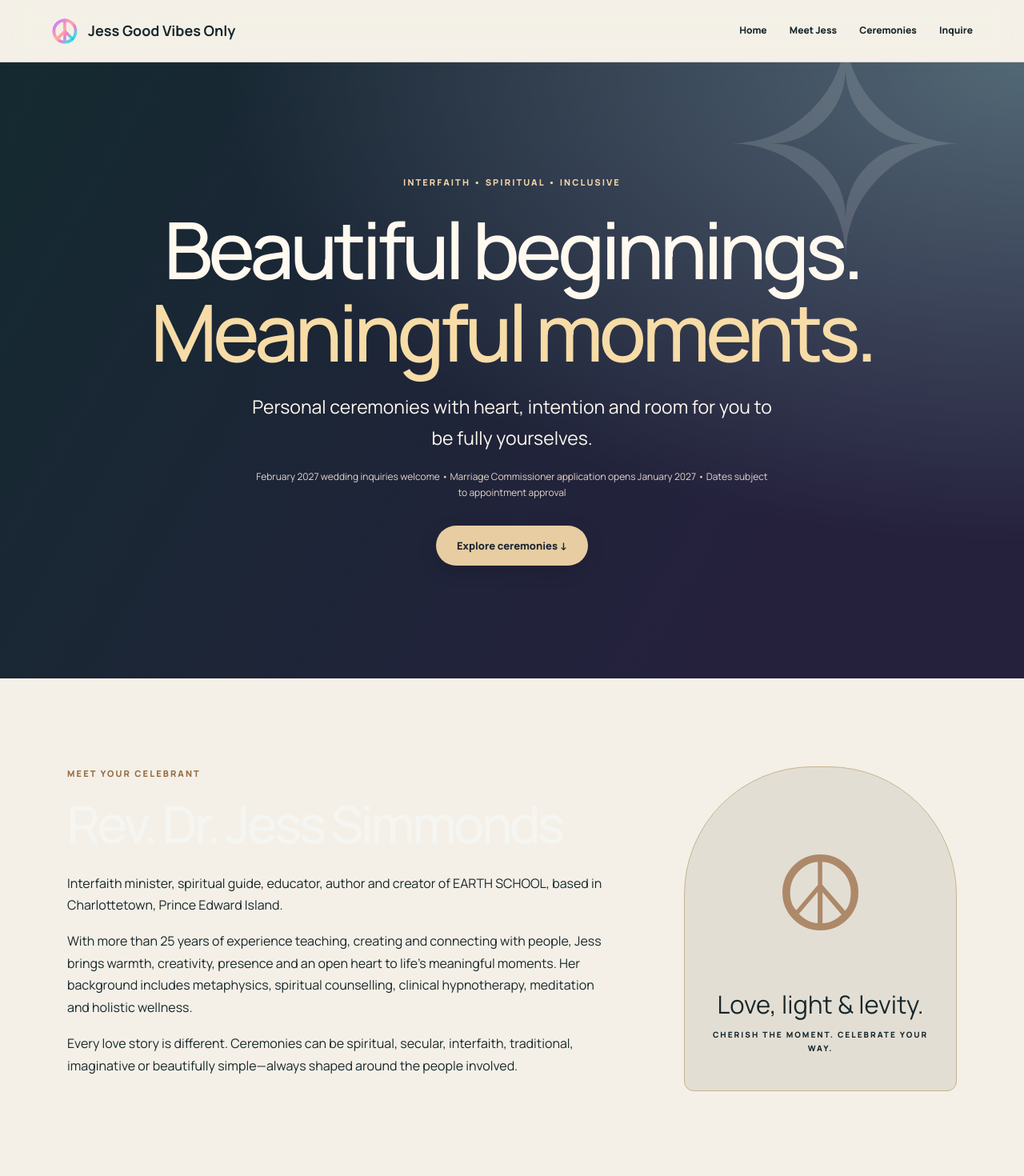
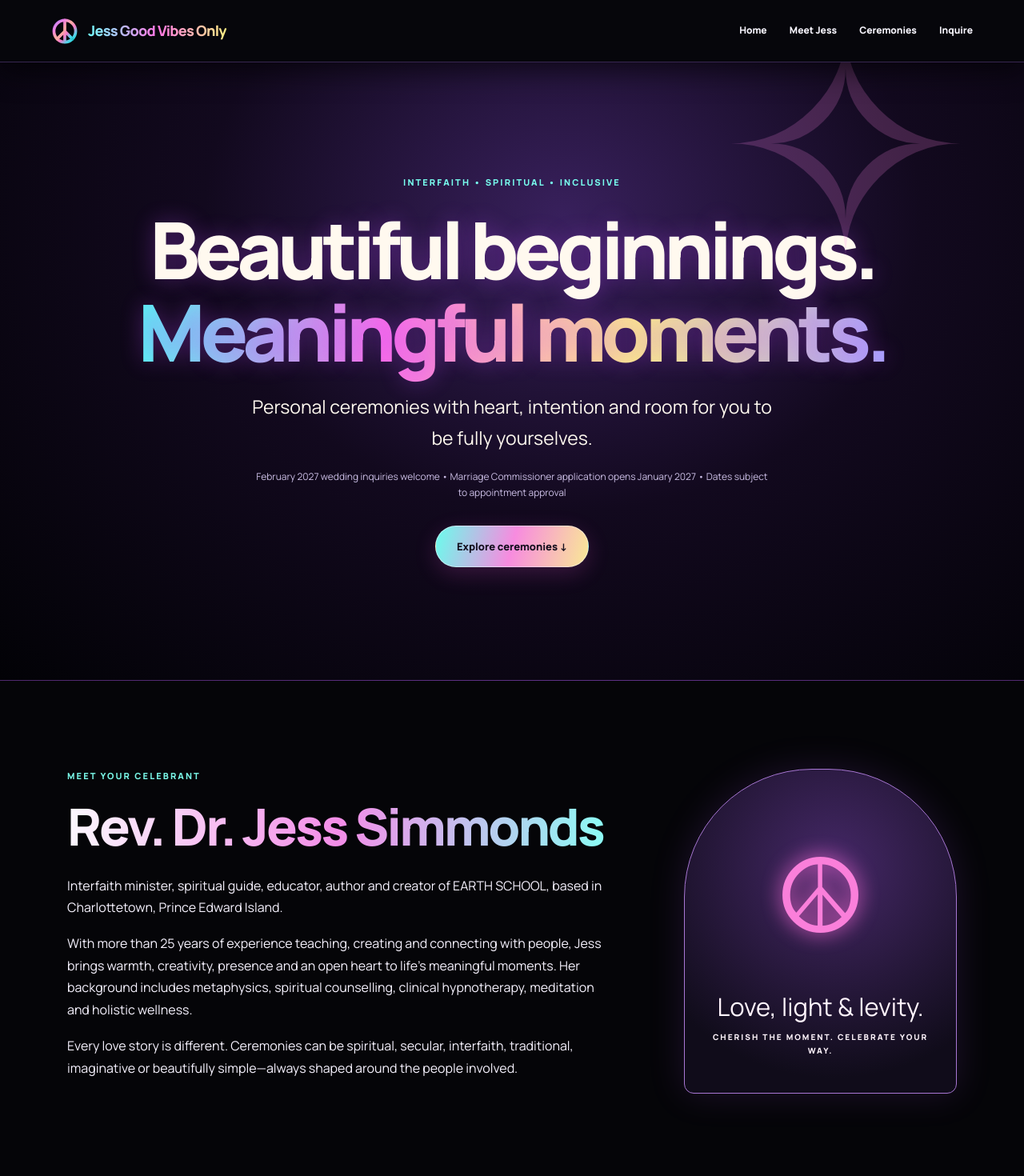
Before and after one commit to jessgoodvibesonly/jessgoodvibesonly, a Next.js app: page /interfaith-ceremonies in a window 1280 px wide. Shown: the top 1470 px of the page at 80% size. Built offline with nearby package versions, Linux system fonts and the light colour scheme; a web font is replaced by a local one.

Commit message:
Match wedding ceremonies design to black colorful Jess Good Vibes Only branding

```diff
--- a/app/globals.css
+++ b/app/globals.css
@@ -2812,3 +2812,16 @@ a:focus-visible,summary:focus-visible{outline:2px solid var(--photo-cyan);outlin
 .ceremony-offerings{background:#ebe4d8;padding:clamp(60px,8vw,100px) max(24px,calc((100vw - 1160px)/2));}.ceremony-offerings>p{max-width:680px}.ceremony-cards{display:grid;grid-template-columns:repeat(3,minmax(0,1fr));gap:18px;margin-top:36px}.ceremony-cards article{display:flex;flex-direction:column;align-items:flex-start;gap:14px;padding:30px;background:#fffaf1;border:1px solid #cbbba2;border-radius:12px;box-shadow:0 14px 35px #1a25300b}.ceremony-cards h3{font-size:29px;margin:0;line-height:1.15}.ceremony-cards strong{color:#876139;font-size:21px}.ceremony-cards p{margin:0;flex:1;font-size:14px}.ceremony-cards small{display:block;color:#677071;font-size:12px}.ceremony-cards a{background:#18343b;color:#fff9ec;border-radius:30px;text-decoration:none;padding:12px 18px;font-size:12px;font-weight:800;margin-top:6px}
 .ceremony-gathering{grid-template-columns:1fr 1fr;gap:42px}.ceremony-gathering>div{border-left:3px solid #b39770;padding-left:26px}.ceremony-gathering h2{font-size:clamp(34px,4vw,50px)}.ceremony-cta{text-align:center;padding:85px 22px;background:#192c34;color:#fff9ef}.ceremony-cta h2{max-width:740px;margin:20px auto}.ceremony-cta>p:not(.ceremony-kicker){max-width:670px;margin:15px auto 30px}.ceremony-cta .ceremony-kicker{color:#f4d5a8}.ceremony-cta .ceremony-legal{font-size:11px;color:#d0d8d6;max-width:740px;margin-top:40px}.ceremony-footer{padding:24px max(24px,5vw);display:flex;justify-content:space-between;gap:20px;flex-wrap:wrap;font-size:12px}.ceremony-footer a{font-weight:800}
 @media(max-width:750px){.ceremony-nav{align-items:flex-start;flex-direction:column;gap:8px}.ceremony-nav nav{gap:18px}.ceremony-about,.ceremony-gathering{grid-template-columns:1fr}.ceremony-about aside{min-height:260px;border-radius:100px 100px 12px 12px}.ceremony-about aside span{font-size:85px}.ceremony-cards{grid-template-columns:1fr}.ceremony-hero:before{font-size:230px;right:-35px;top:0}.ceremony-hero{padding:75px 20px}.ceremony-footer{flex-direction:column}}
+
+/* Jess's black-and-colorful identity for the interfaith and wedding experience */
+.ceremony-page{background:#050508!important;color:#f8f6ff!important;font-family:var(--sans,Manrope,system-ui,sans-serif);background-image:radial-gradient(ellipse at 90% 4%,#ed55b71a,transparent 35%),radial-gradient(ellipse at 5% 55%,#38ece219,transparent 30%)}
+.ceremony-page h1,.ceremony-page h2,.ceremony-page h3{font-family:var(--sans,Manrope,system-ui,sans-serif);font-weight:850;letter-spacing:-.045em}
+.ceremony-nav{background:#07070cee!important;border-bottom:1px solid #9868da55;box-shadow:0 10px 35px #0009}.ceremony-nav a{color:#f8f6ff}.ceremony-nav a:hover{color:#42f4e9}.ceremony-mark strong{font-family:var(--sans);font-weight:900;letter-spacing:-.04em;background:linear-gradient(90deg,#70faff,#ff76e5,#fbed83);background-clip:text;color:transparent}
+.ceremony-kicker{color:#7af8e8!important}.ceremony-hero{background:radial-gradient(ellipse at 55% 25%,#38205c 0,#12091e 45%,#020206 100%);border-bottom:1px solid #9f53d777}
+.ceremony-hero .ceremony-kicker{color:#78ffef!important}.ceremony-hero h1{font-family:var(--sans);font-weight:900;letter-spacing:-.065em;text-shadow:0 0 28px #ba49fb55}.ceremony-hero h1 span{color:transparent;background:linear-gradient(95deg,#51fbf3,#fb6fe7,#fff385,#a7a1ff);background-clip:text}
+.ceremony-hero:before{color:#ff85e733}.ceremony-status{color:#cbbee5}.ceremony-button{background:linear-gradient(105deg,#6afdec,#f78bdf,#f9e995);color:#130d1d;border:1px solid #ffffff75;border-radius:999px;box-shadow:0 8px 28px #e84fd133;font-weight:900}
+.ceremony-about{color:#f7f3ff}.ceremony-about h2,.ceremony-offerings h2,.ceremony-gathering h2,.ceremony-cta h2{background:linear-gradient(95deg,#fcf9ff,#f38de7,#88fff5);background-clip:text;color:transparent}
+.ceremony-about aside{background:radial-gradient(circle at 55% 30%,#452867,#100c1a 78%);border:1px solid #a877d4;box-shadow:0 0 45px #b05bfa26}.ceremony-about aside span{color:#fa7fda;text-shadow:0 0 24px #f569d3}.ceremony-about aside p,.ceremony-about aside small{color:#fff4fc}
+.ceremony-offerings{background:linear-gradient(110deg,#0b0815,#131026 65%,#05070b);border-top:1px solid #7d57b655;border-bottom:1px solid #41d9d04d}.ceremony-cards article{background:linear-gradient(150deg,#1a1530,#0c0a18);border:1px solid #835ab2;color:#f7f4ff;box-shadow:0 10px 35px #0008}.ceremony-cards article:nth-child(2){border-color:#36e7d8}.ceremony-cards article:nth-child(3){border-color:#f06abf}.ceremony-cards h3{color:#fefbff}.ceremony-cards strong{color:#84fff1}.ceremony-cards small{color:#c8c4d9}.ceremony-cards a{background:#70f6e9;color:#140b1e;border-radius:30px}
+.ceremony-gathering{color:#eeeaf7}.ceremony-gathering>div{border-left-color:#f674d9}.ceremony-gathering>div+div{border-left-color:#6cf9e8}.ceremony-cta{background:radial-gradient(circle at 70% 10%,#432b70,#0c0717 70%);border-top:1px solid #9a58cd}.ceremony-cta .ceremony-kicker{color:#7af8e8!important}.ceremony-cta .ceremony-legal{color:#bdb4d5}.ceremony-footer{background:#050507;color:#dbd6ef;border-top:1px solid #885bb444}.ceremony-footer a{color:#7bfff0}
+@media(max-width:750px){.ceremony-mark strong{font-size:16px}.ceremony-nav nav a{font-size:11px}.ceremony-hero h1{font-size:clamp(42px,11vw,65px)}}
```
